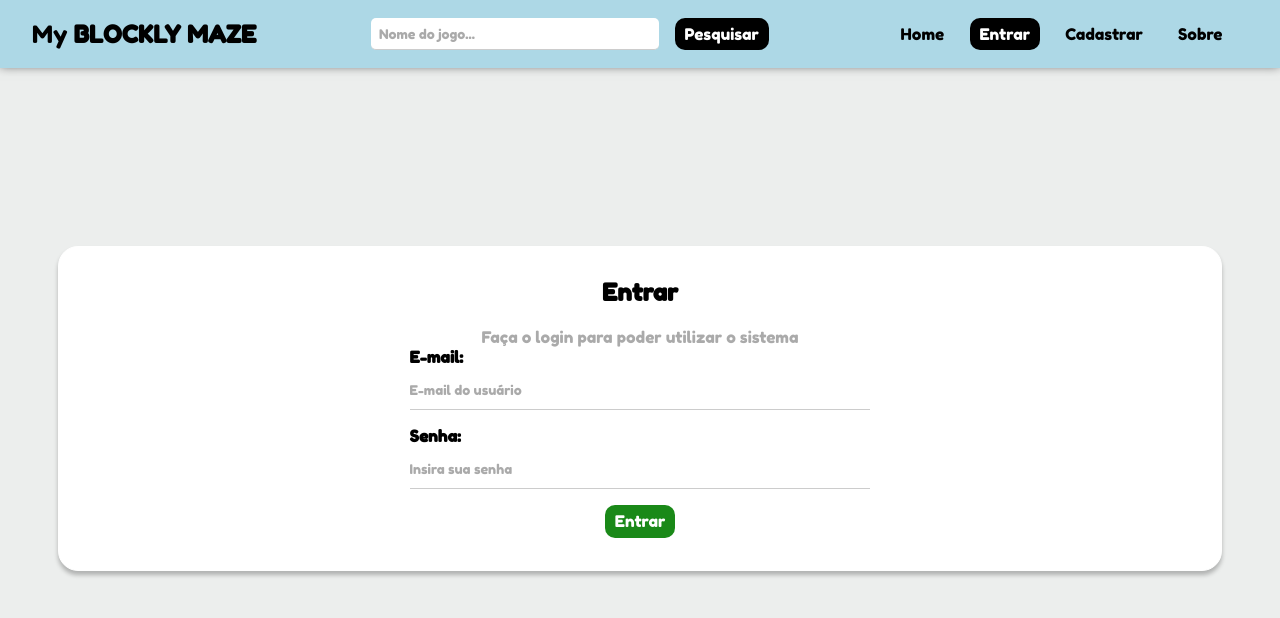
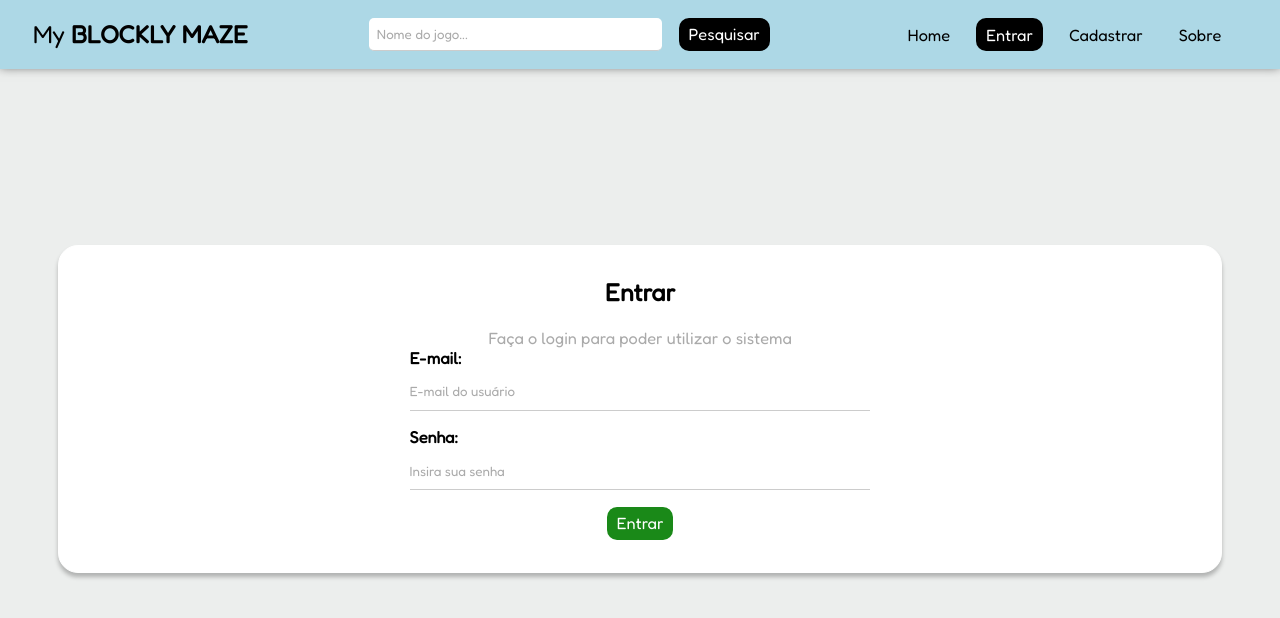
Before and after one commit to diegovds/maze-game-generator, a React (Create React App) app: page /login in a window 1280 px wide. Shown: the top 618 px of the page. Built offline with nearby package versions, Linux system fonts and the light colour scheme; no server answers.

Commit message:
new font

```diff
--- a/src/components/MazeDelete.module.css
+++ b/src/components/MazeDelete.module.css
@@ -1,7 +1,7 @@
 .maze {
   width: 8.2rem;
   margin-bottom: 3em;
-  margin-right: 1em;
+  margin-right: 3em;
   text-align: center;
   border: 1px solid #fff;
   padding-top: .7rem;
--- a/src/components/MazeDetail.module.css
+++ b/src/components/MazeDetail.module.css
@@ -5,7 +5,7 @@ h3, p {
 .maze {
   width: 8.2rem;
   margin-bottom: 3em;
-  margin-right: 1em;
+  margin-right: 3em;
   text-align: center;
   border: 1px solid #fff;
   padding-top: .7rem;
--- a/src/index.css
+++ b/src/index.css
@@ -1,5 +1,6 @@
 :root{
-  --font-name: 'Fredoka One', cursive;
+  --font-name: 'Fredoka', cursive;
+  font-size: 102%;
 }
 
 html {
```
